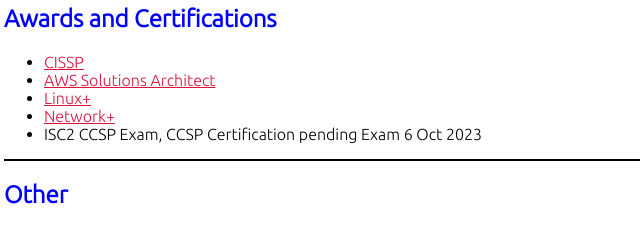
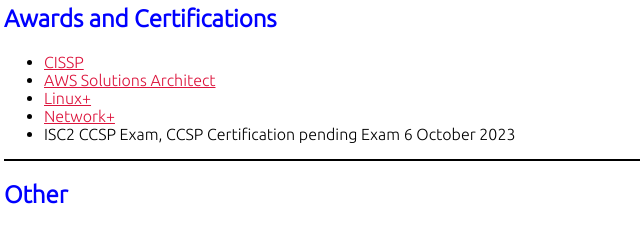
Before and after one commit to sharp1/aws-cloud-resume-challenge, a plain HTML site: page Website/index.html in a window 1280 px wide. Shown: the part 3100-3326 px from the top of the page, 4-644 px from the left. Drawn offline with Linux system fonts and the light colour scheme; a script that the page names is missing.

Commit message:
minor changes

```diff
--- a/Website/index.html
+++ b/Website/index.html
@@ -264,7 +264,7 @@
 
         <div data-iframe-width="150" data-iframe-height="150" data-share-badge-id="e5bfa806-b2f7-4cd5-a222-47219e780c03" data-share-badge-host="https://www.credly.com"></div><script type="text/javascript" async src="//cdn.credly.com/assets/utilities/embed.js"></script>
 
-        <li>ISC2 CCSP Exam, CCSP Certification pending Exam 6 Oct 2023</li>
+        <li>ISC2 CCSP Exam, CCSP Certification pending Exam 6 October 2023</li>
     </ul>
 
 
```
